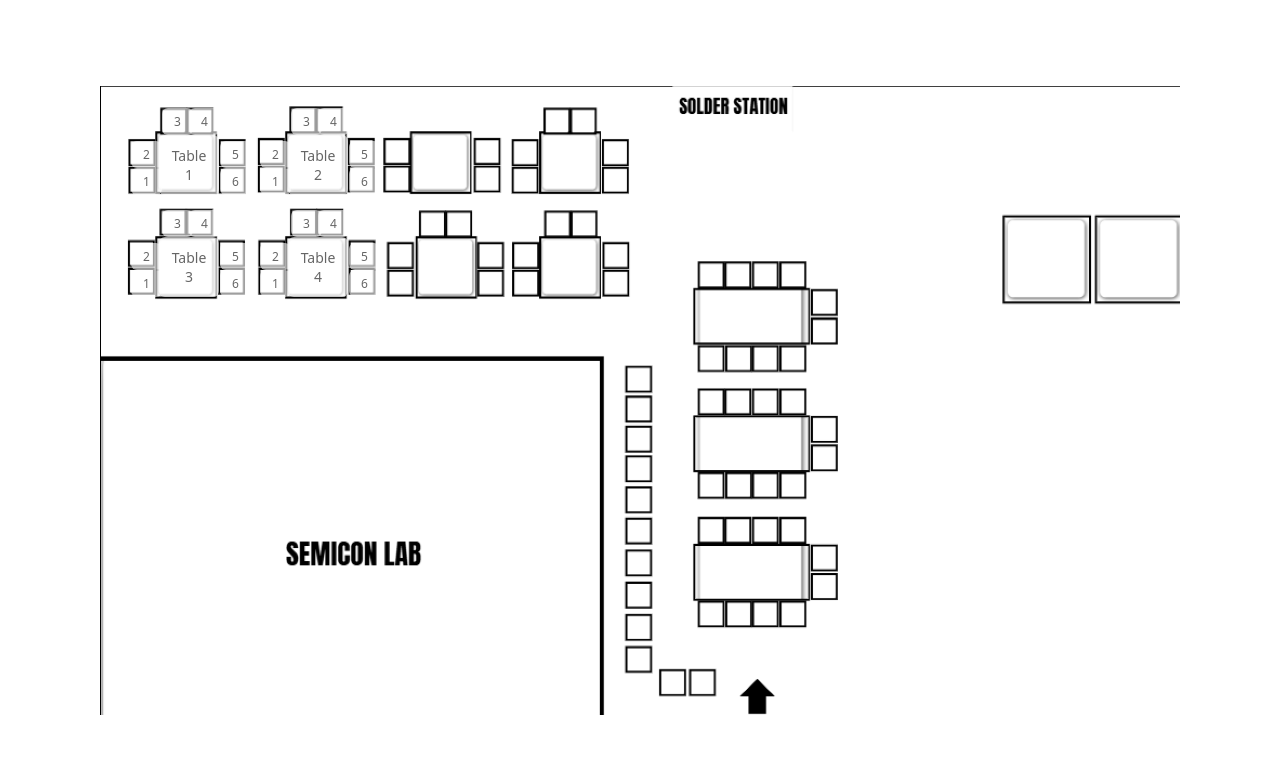
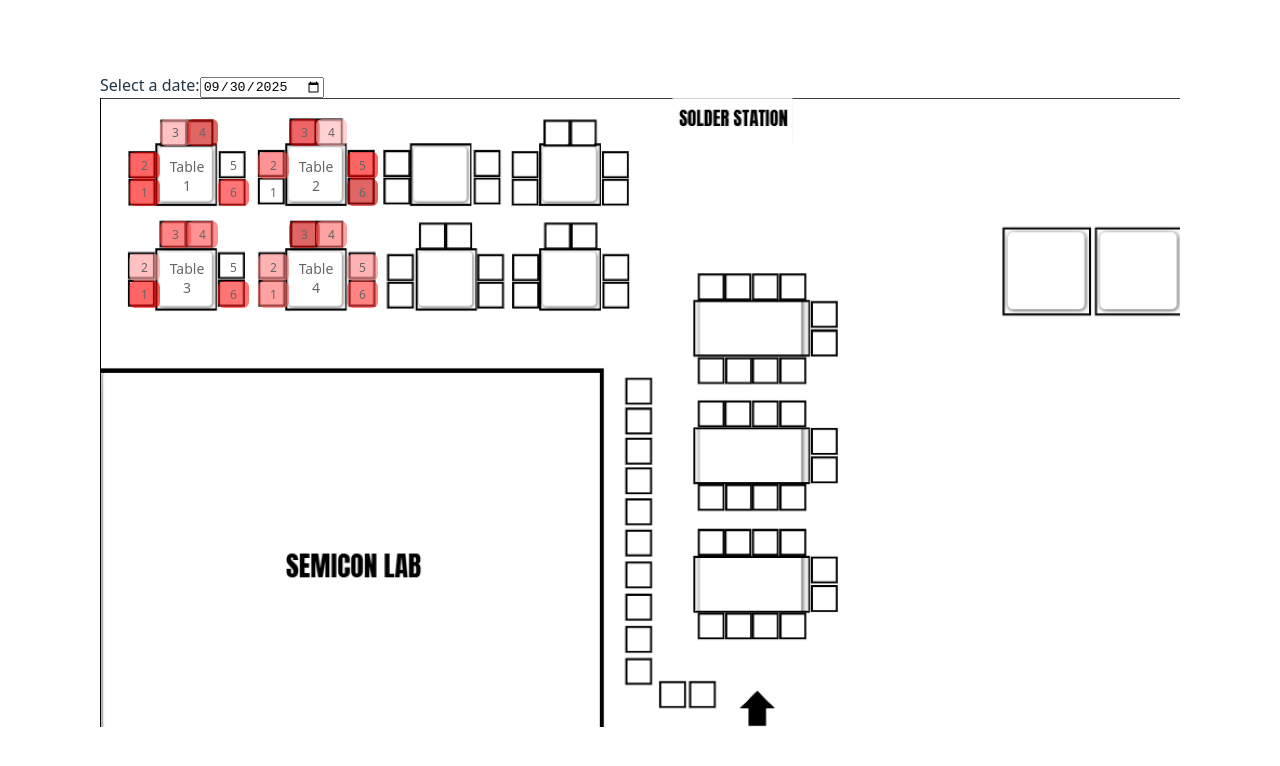
Before and after one commit to iGiraffeBlack/table-booking-system-copy, a React (Vite) app: page / in a window 1280 px wide. Shown: the top 766 px of the page. Built offline with nearby package versions, Linux system fonts and the light colour scheme.

Commit message:
merge update

```diff
--- a/public/positions.json
+++ b/public/positions.json
@@ -1,6 +1,6 @@
 {
   "layout": {
-    "table": { "top": 49, "left": 59 },
+    "table": { "top": 73, "left": 57 },
     "chairs": [
       { "top": 33, "left": -28 },
       { "top": 6, "left": -28 },
--- a/src/App.jsx
+++ b/src/App.jsx
@@ -1,5 +1,6 @@
 import BookingSidebar from './components/BookingSidebar';
 import Floorplan from './components/Floorplan';
+import DateSelector from './components/DateSelector';
 import { useSidebarStore } from './lib/sidebarStore';
 
 function App() {
--- a/src/components/BookingSidebar.jsx
+++ b/src/components/BookingSidebar.jsx
@@ -7,7 +7,7 @@ export default function BookingSidebar()  {
   const { isSidebarOpen, closeSidebar } = useSidebarStore();
   const { selectedTable, selectedSeat, bookingType } = useSidebarStore();
 
-  const [activeTab, setActiveTab] = useState('seat');
+  const [activeTab, setActiveTab] = useState('datetime');
   const today = new Date().toISOString().split('T')[0];
   const [selectedDate, setSelectedDate] = useState(today);
   const [selectedTimes, setSelectedTimes] = useState([]); // Array for multiple selections
@@ -71,28 +71,10 @@ export default function BookingSidebar()  {
 
       {/* Tab Content */}
       <div style={styles.content}>
-        {activeTab === 'seat' && (
-          <div>
-            {selectedSeat && selectedTable && (
-              <h3 style={styles.heading}>🪑 Seat {selectedSeat} at {selectedTable}</h3>
-            )}
-          </div>
-        )}
-
         {activeTab === 'datetime' && (
   <div>
-    <h3 style={styles.heading}>📅 Choose Date & Time</h3>
+    <h3 style={styles.heading}>📅 Choose A Timeslot</h3>
     <div style={styles.datetimeContainer}>
-      <label style={styles.label}>
-        Date (Optional):
-        <input
-          type="date"
-          value={selectedDate}
-          onChange={(e) => setSelectedDate(e.target.value)}
-          style={styles.input}
-        />
-      </label>
-
       <div style={styles.timeSlots}>
         <h4>Select Up to 5 Time Slots:</h4>
         <div style={styles.timeGrid}>
@@ -125,7 +107,25 @@ export default function BookingSidebar()  {
           })}
         </div>
       </div>
+      <div style={{ display: "flex", justifyContent: "flex-end", marginTop: "1rem" }}>
+        <button
+          style={{
+            padding: "0.5rem 1rem",
+            backgroundColor: selectedTimes.length === 0 ? "#ccc" : "#007bff",
+            color: "white",
+            border: "none",
+            borderRadius: "5px",
+            cursor: selectedTimes.length === 0 ? "not-allowed" : "pointer",
+            opacity: selectedTimes.length === 0 ? 0.7 : 1
+          }}
+          disabled={selectedTimes.length === 0}
+          onClick={() => setActiveTab('info')}
+        >
+          Next →
+        </button>
+      </div>
     </div>
+
 
     {/* Show selected times */}
     {selectedTimes.length > 0 && (
@@ -222,16 +222,6 @@ export default function BookingSidebar()  {
         <button
           style={{
             ...styles.tabButton,
-            ...(activeTab === 'seat' ? styles.activeTab : {})
-          }}
-          onClick={() => setActiveTab('seat')}
-          title="Choose Seat"
-        >
-          <FaChair />
-        </button>
-        <button
-          style={{
-            ...styles.tabButton,
             ...(activeTab === 'datetime' ? styles.activeTab : {})
           }}
           onClick={() => setActiveTab('datetime')}
@@ -242,9 +232,11 @@ export default function BookingSidebar()  {
         <button
           style={{
             ...styles.tabButton,
-            ...(activeTab === 'info' ? styles.activeTab : {})
+            ...(activeTab === 'info' ? styles.activeTab : {}),
+            cursor: selectedTimes.length === 0 ? "not-allowed" : "pointer"
           }}
           onClick={() => setActiveTab('info')}
+          disabled={selectedTimes.length === 0}
           title="Enter Info"
         >
           <FaUser />
--- /dev/null
+++ b/src/components/DateSelector.jsx
@@ -0,0 +1,26 @@
+import React, { useState } from 'react';
+import { useSidebarStore } from '../lib/sidebarStore';
+
+const DateSelector = () => {
+    const today = new Date().toISOString().split('T')[0];
+    const {selectedDate, setSelectedDate} = useSidebarStore();
+
+    const handleChange = (e) => {
+        setSelectedDate(e.target.value);
+    };
+
+    return (
+        <div>
+            <label htmlFor="date-picker">Select a date:</label>
+            <input
+                id="date-picker"
+                type="date"
+                min={today}
+                value={selectedDate}
+                onChange={handleChange}
+            />
+        </div>
+    );
+};
+
+export default DateSelector;
--- a/src/components/Floorplan.jsx
+++ b/src/components/Floorplan.jsx
@@ -1,5 +1,6 @@
 import React, { useEffect, useState } from "react";
 import { useSidebarStore } from "../lib/sidebarStore";
+import DateSelector from "./DateSelector";
 
 export default function Floorplan() {
   const [tables, setTables] = useState([]);
@@ -7,7 +8,7 @@ export default function Floorplan() {
   const { openSidebar, setSelectedTable, setSelectedSeat, setBookingType } = useSidebarStore();
 
   useEffect(() => {
-    fetch("./positions.json")
+    fetch("/positions.json")
       .then(res => res.json())
       .then(data => {
         setTables(data.tables);
@@ -16,15 +17,30 @@ export default function Floorplan() {
       .catch(err => console.error("Error loading positions.json:", err));
   }, []);
 
+  function getHeatmapColor(value) {
+    if (value === 0) return "transparent"; // no color for empty
+    const percent = value / 10; // scale 0–10 → 0–1
+    // light pink → deep red
+    const lightness = 90 - percent * 50;
+    return `hsl(0, 100%, ${lightness}%)`;
+  }
+
   if (!layout) return <div>Loading floorplan...</div>;
+
+  const tablesWithBusyness = tables.map(table => ({
+    ...table,
+    busyness: Math.round(Math.random()) // Either 0 or 1, (Busy or not busy)
+  }));
 
   return (
     <div className="floorplan-container relative inline-block">
+      {/* Date Selector */}
+      <DateSelector />
       {/* Floorplan image */}
-      <img src="./floorplan_plain3.png" alt="Floorplan" className="block" />
+      <img src="/floorplan_plain3.png" alt="Floorplan" className="block" />
 
       {/* Tables and chairs */}
-      {tables.map(table => (
+      {tablesWithBusyness.map(table => (
         <div key={table.id} className="table-group" id={table.id}>
           {/* Table Button */}
           <button
@@ -32,6 +48,8 @@ export default function Floorplan() {
             style={{
               top: table.top + layout.table.top,
               left: table.left + layout.table.left,
+              background: getHeatmapColor(table.busyness),  // 🔥 heatmap
+              transition: "background 0.3s ease"
             }}
             onClick={() => {
               setSelectedTable(table.id.replace("-", " "));
@@ -43,13 +61,17 @@ export default function Floorplan() {
           </button>
 
           {/* Chairs */}
-          {layout.chairs.map((chair, i) => (
+          {layout.chairs.map((chair, i) => {
+            const chairBusyness = Math.floor(Math.random() * 11); // random for now
+            return (
             <button
               key={i}
               className="chair-btn absolute"
               style={{
                 top: table.top + layout.table.top + chair.top,
                 left: table.left + layout.table.left + chair.left,
+                background: getHeatmapColor(chairBusyness), // 🔥 heatmap
+                transition: "background 0.3s ease"
               }}
               onClick={() => {
                 setSelectedSeat(i+1);
@@ -61,7 +83,7 @@ export default function Floorplan() {
             >
               {i + 1}
             </button>
-          ))}
+          )})}
         </div>
       ))}
     </div>
--- a/src/index.css
+++ b/src/index.css
@@ -60,7 +60,6 @@ button:focus-visible {
   position: relative;
   display: inline-block; /* shrink to image */
   align-items: center;
-  width: auto;
 }
 
 .floorplan-container img {
--- a/src/lib/sidebarStore.js
+++ b/src/lib/sidebarStore.js
@@ -1,5 +1,6 @@
 import { create } from "zustand";
 
+const today = new Date().toISOString().split('T')[0];
 
 export const useSidebarStore = create((set) => ({
   isSidebarOpen: false,
@@ -18,4 +19,8 @@ export const useSidebarStore = create((set) => ({
   bookingType: "", // "table" or "seat"
   setBookingType: (type) => set({ bookingType: type }),
   clearBookingType: () => set({ bookingType: "table" }),
+
+  selectedDate: today,
+  setSelectedDate: (date) => set({ selectedDate: date }),
+  clearSelectedDate: () => set({ selectedDate: null }),
 }));
```
